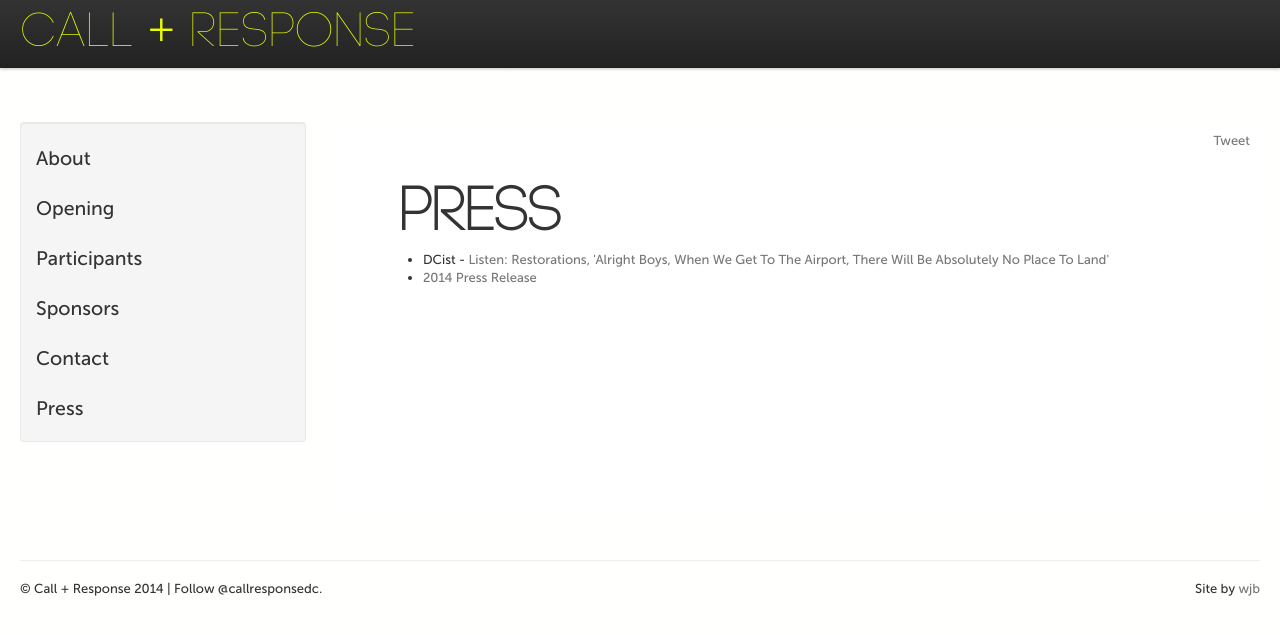
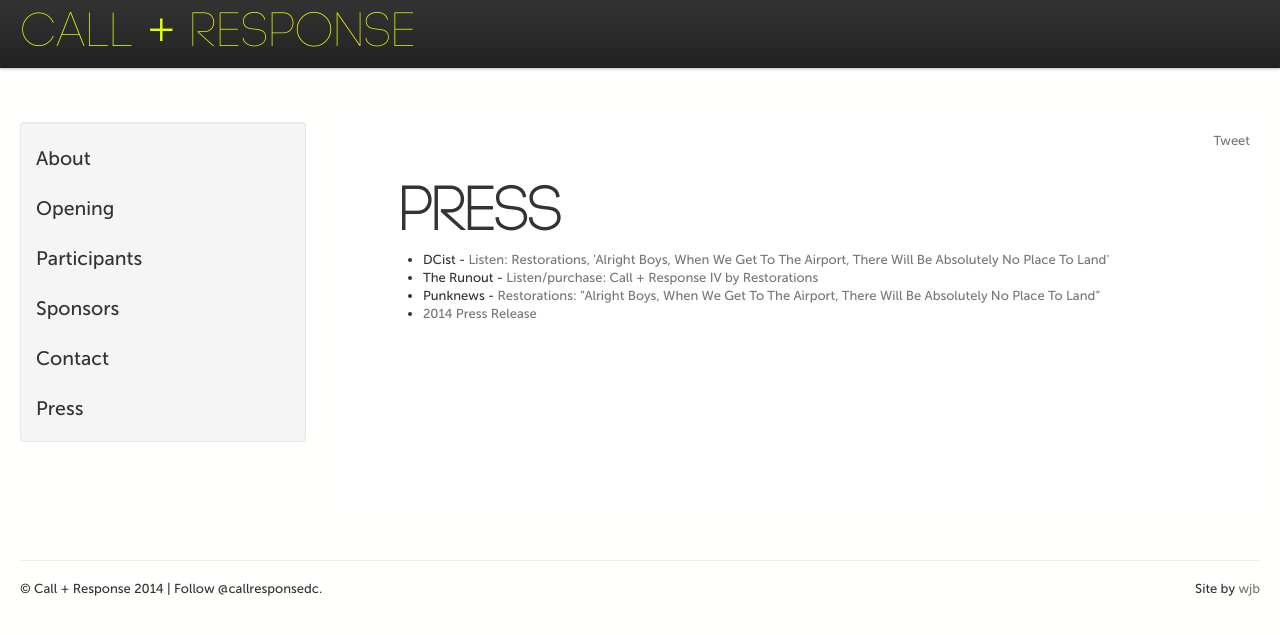
Before and after one commit to callandresponsedc/callandresponsedc, a Jekyll site: the page built from press/index.html, in a window 1280 px wide. Shown: the top 635 px of the page. Built offline with Jekyll 4.4.1, drawn with Linux system fonts in a browser that asks for light colours; Markdown is read by kramdown in place of the engine named in the settings; comment, search, counter and statistics services are not loaded.

Commit message:
Update index.html

```diff
--- a/press/index.html
+++ b/press/index.html
@@ -8,6 +8,8 @@ title: Press
 <p>
   <ul>
   <li>DCist - <a href="http://dcist.com/2014/10/listen_restorations_alright_boys_wh.php">Listen: Restorations, 'Alright Boys, When We Get To The Airport, There Will Be Absolutely No Place To Land'</a>  </li>
+<li>The Runout - <a href="http://therunout.com/post/99331661501/restorations-call-and-response">Listen/purchase: Call + Response IV by Restorations</a></li>
+<li>Punknews - <a href="http://www.punknews.org/article/56150/restorations-alright-boys-when-we-get-to-the-airport-there-will-be-absolutely-no-place-to-land">Restorations: “Alright Boys, When We Get To The Airport, There Will Be Absolutely No Place To Land”</a></li>
   <li><a href="http://us6.campaign-archive1.com/?u=118b4bd4661f71fa6090d36b4&id=e6134443e9&e=55044f0df0">2014 Press Release</a></li>
   </ul>
 </p>
```
